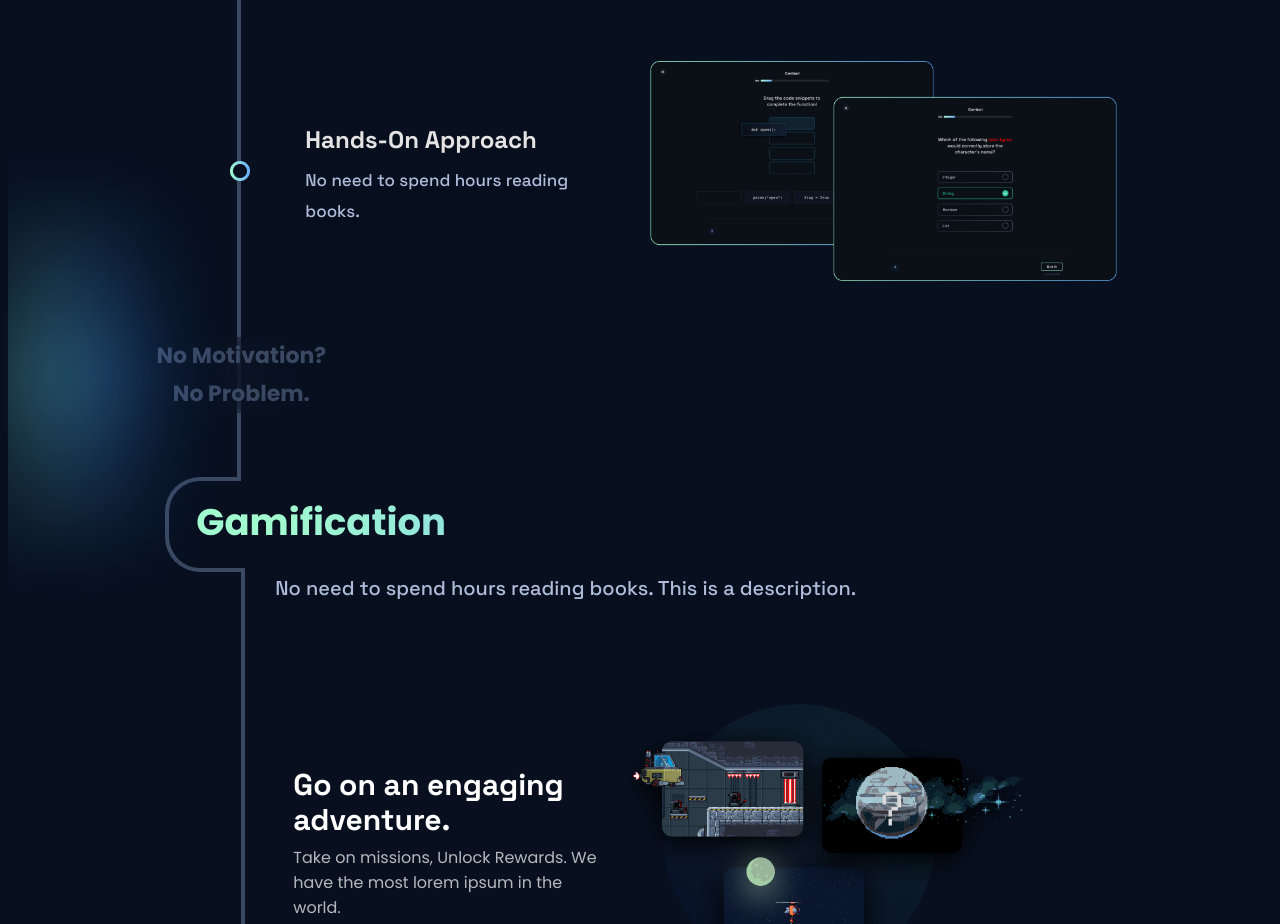
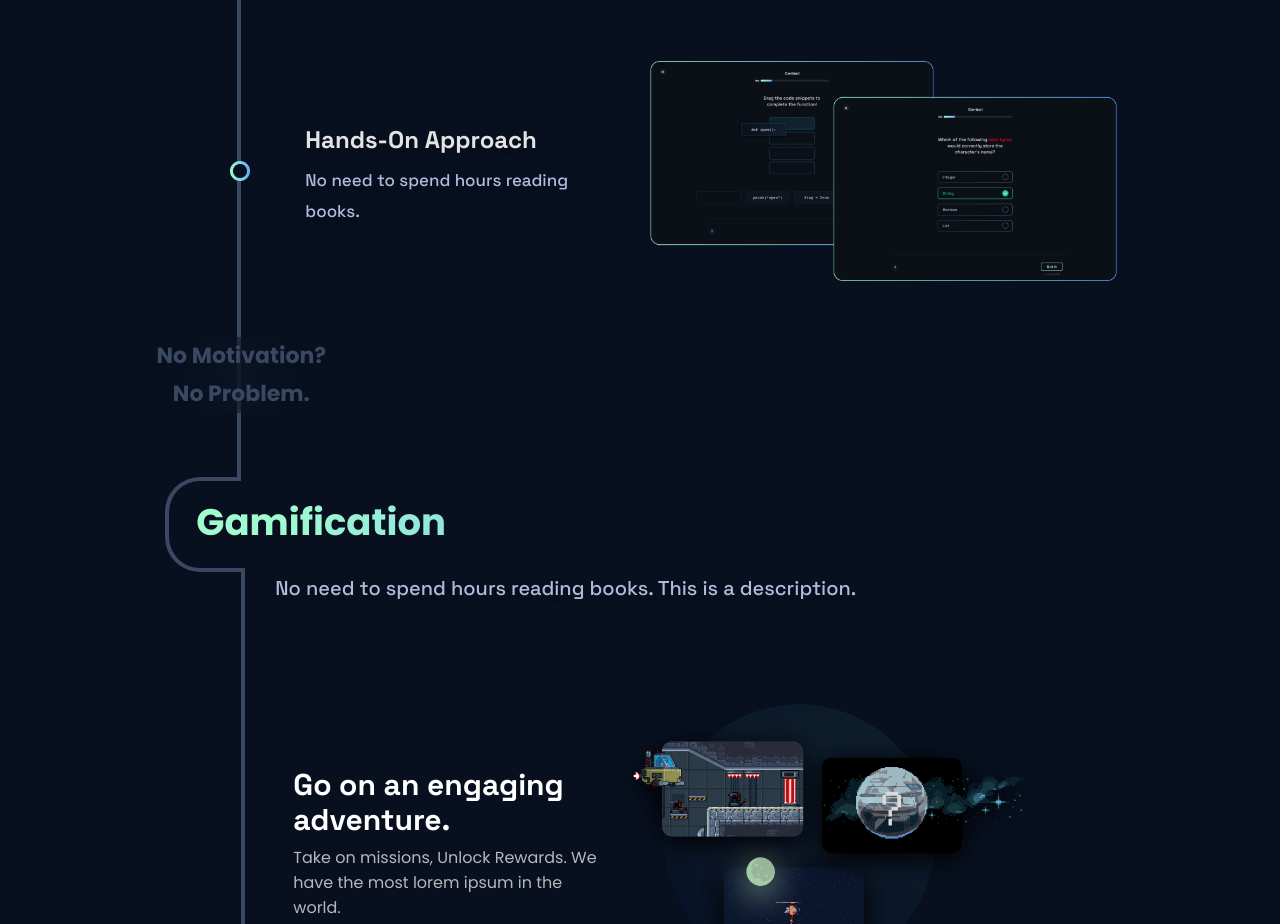
Before and after one commit to AlyKumail/Codera, a plain HTML site: page index.html in a window 1280 px wide. Shown: the part 2640-3564 px from the top of the page. Drawn offline with Linux system fonts and the light colour scheme.

Commit message:
Gradient bg removed from gamification

```diff
--- a/index.html
+++ b/index.html
@@ -305,11 +305,7 @@
                             No Motivation? <br />
                             No Problem.
                         </p>
-                        <img
-                            class="motivationBgBlueGrad"
-                            src="./images/bgBlueGrad2.png"
-                            alt=""
-                        />
+
                     </div>
                 </div>
             </div>
```
